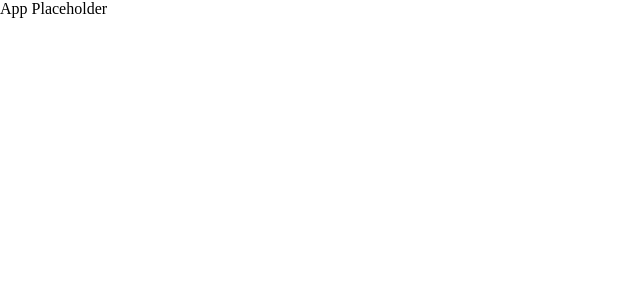
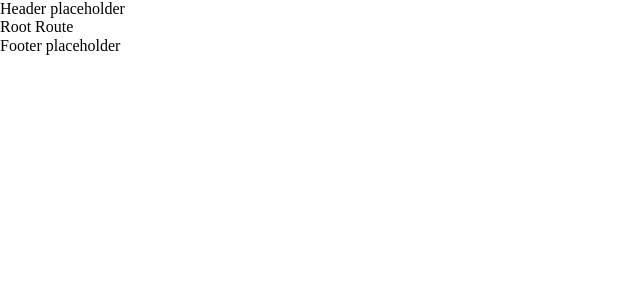
Before and after one commit to ooloo-io/reddit-timer-multisonic, a React (Create React App) app: page / in a window 1280 px wide. Shown: the top 300 px of the page, without its empty margins (0-640 px from the left). Built offline with nearby package versions, Linux system fonts and the light colour scheme.

Commit message:
Add Basic Routing.  Add placholder Header and Footer components.

```diff
--- a/package.json
+++ b/package.json
@@ -9,6 +9,7 @@
     "normalize.css": "^8.0.1",
     "react": "^16.13.0",
     "react-dom": "^16.13.0",
+    "react-router-dom": "^5.2.0",
     "react-scripts": "3.4.1"
   },
   "scripts": {
--- a/src/App.js
+++ b/src/App.js
@@ -1,10 +1,20 @@
 import React from 'react';
+import { BrowserRouter as Router, Switch, Route } from 'react-router-dom';
+import Header from './components/Header';
+import Footer from './components/Footer';
 
 function App() {
   return (
-    <div>
-      App Placeholder
-    </div>
+    <>
+      <Header />
+      <Router>
+        <Switch>
+          <Route path='/search'>Search Route</Route>
+          <Route path='/'>Root Route</Route>
+        </Switch>
+      </Router>
+      <Footer />
+    </>
   );
 }
 
--- /dev/null
+++ b/src/components/Footer.js
@@ -0,0 +1,7 @@
+import React from 'react';
+
+function Footer() {
+  return <div>Footer placeholder</div>;
+}
+
+export default Footer;
--- /dev/null
+++ b/src/components/Header.js
@@ -0,0 +1,7 @@
+import React from 'react';
+
+function Header() {
+  return <div>Header placeholder</div>;
+}
+
+export default Header;
```
Also changed, not shown: src/components/Search.js (added), 1 other file (tests, documents, lock files or other folders).
